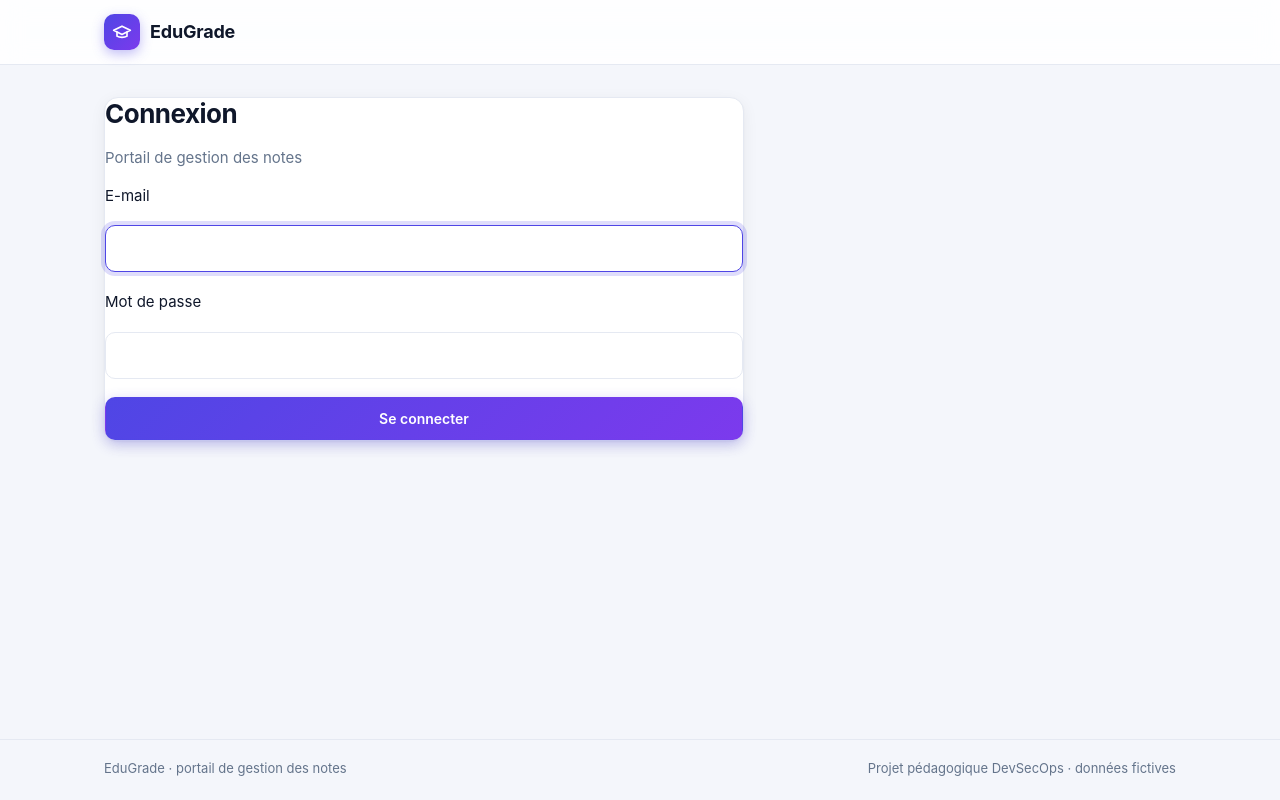
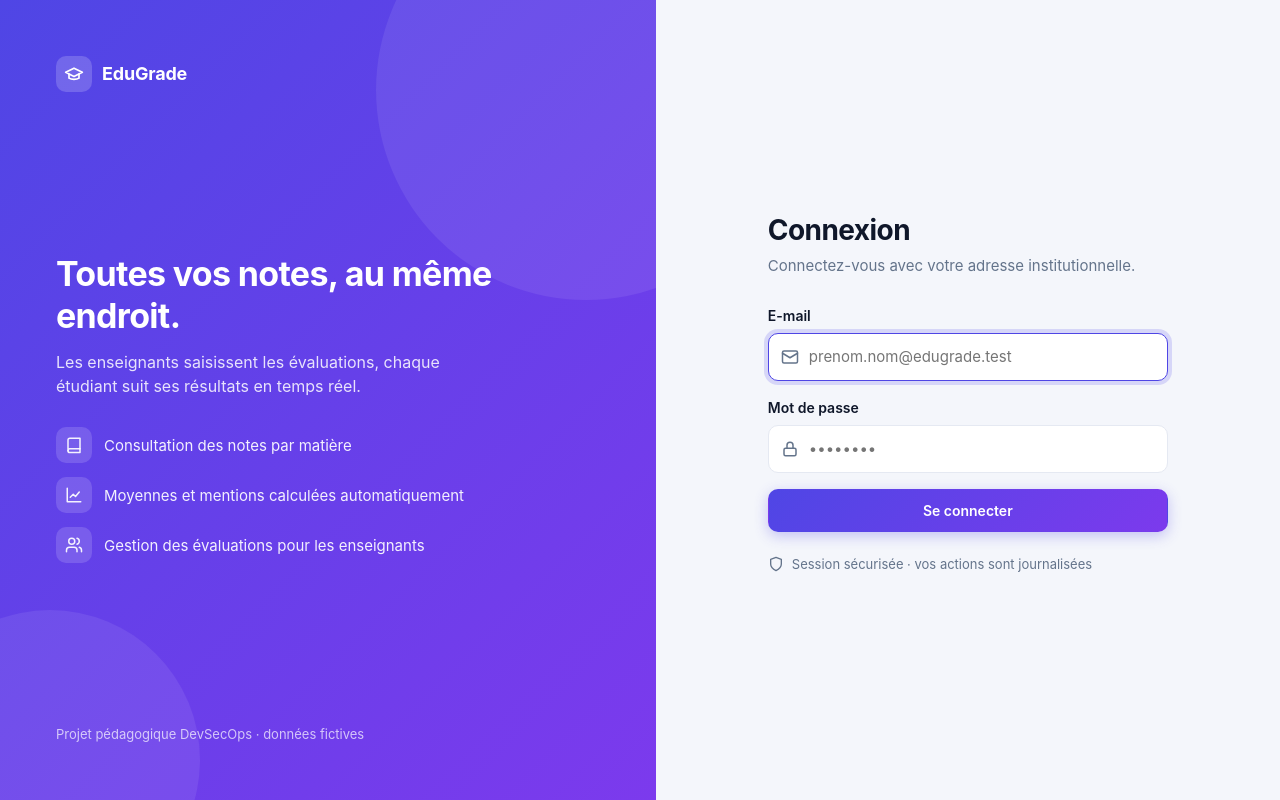
Before and after one commit to emirghdiri/edugrade-devsecops, a Flask app: page /login in a window 1280 px wide. Run offline with Flask 3, Linux system fonts and the light colour scheme; some libraries are stand-ins or nearby versions.

Commit message:
feat(ui): redessine la page de connexion en deux panneaux

```diff
--- a/app/templates/login.html
+++ b/app/templates/login.html
@@ -1,16 +1,55 @@
 {% extends "base.html" %}
+{% import "_ui.html" as ui with context %}
 {% block title %}Connexion{% endblock %}
-{% block content %}
-<section class="card card-narrow">
+{% block topbar %}{% endblock %}
+{% block footer %}{% endblock %}
+
+{% block main %}
+<main class="auth">
+  <section class="auth-hero">
+    <a class="brand" href="/"><span class="logo">{{ ui.icon("cap", 20) }}</span> EduGrade</a>
+
+    <div class="auth-pitch">
+      <h1>Toutes vos notes, au même endroit.</h1>
+      <p>Les enseignants saisissent les évaluations, chaque étudiant suit ses résultats en temps réel.</p>
+      <ul class="features">
+        <li><span class="ficon">{{ ui.icon("book") }}</span> Consultation des notes par matière</li>
+        <li><span class="ficon">{{ ui.icon("chart") }}</span> Moyennes et mentions calculées automatiquement</li>
+        <li><span class="ficon">{{ ui.icon("users") }}</span> Gestion des évaluations pour les enseignants</li>
+      </ul>
+    </div>
+
+    <div class="auth-foot">Projet pédagogique DevSecOps · données fictives</div>
+  </section>
+
+  <section class="auth-panel">
+    <div class="auth-card">
       <h1>Connexion</h1>
-  <p class="muted">Portail de gestion des notes</p>
+      <p class="sub">Connectez-vous avec votre adresse institutionnelle.</p>
+
+      {% include "_flashes.html" %}
+
       <form method="post" class="form">
         <input type="hidden" name="csrf_token" value="{{ csrf_token() }}">
+        <div class="field">
           <label for="email">E-mail</label>
-    <input id="email" name="email" type="email" value="{{ email or '' }}" autocomplete="username" required autofocus>
+          <div class="input-wrap">
+            {{ ui.icon("mail") }}
+            <input id="email" name="email" type="email" value="{{ email or '' }}" placeholder="prenom.nom@edugrade.test" autocomplete="username" required autofocus>
+          </div>
+        </div>
+        <div class="field">
           <label for="password">Mot de passe</label>
-    <input id="password" name="password" type="password" autocomplete="current-password" required>
-    <button type="submit" class="btn btn-primary">Se connecter</button>
+          <div class="input-wrap">
+            {{ ui.icon("lock") }}
+            <input id="password" name="password" type="password" placeholder="••••••••" autocomplete="current-password" required>
+          </div>
+        </div>
+        <button type="submit" class="btn btn-primary btn-block">Se connecter</button>
       </form>
+
+      <p class="auth-note">{{ ui.icon("shield", 16) }} Session sécurisée · vos actions sont journalisées</p>
+    </div>
   </section>
+</main>
 {% endblock %}
```
Lines whose indentation alone changed are shown as unchanged.
